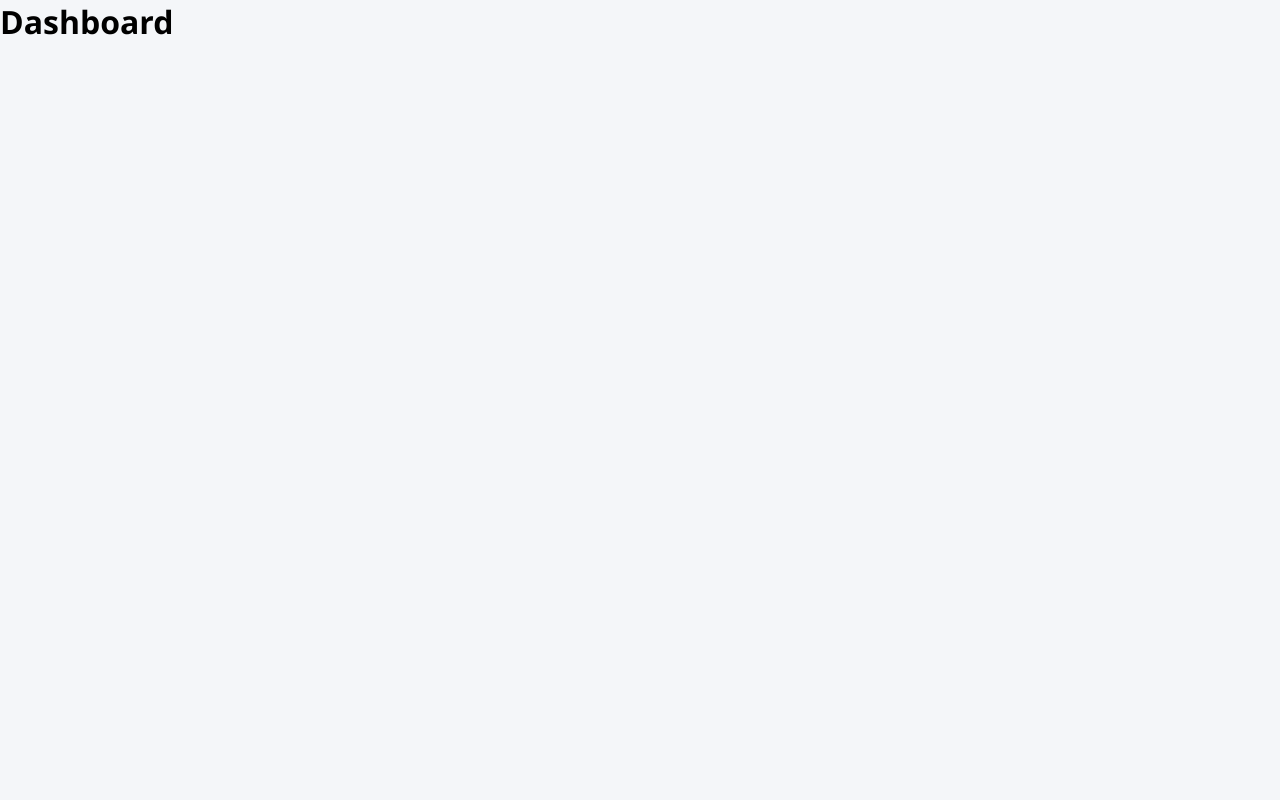
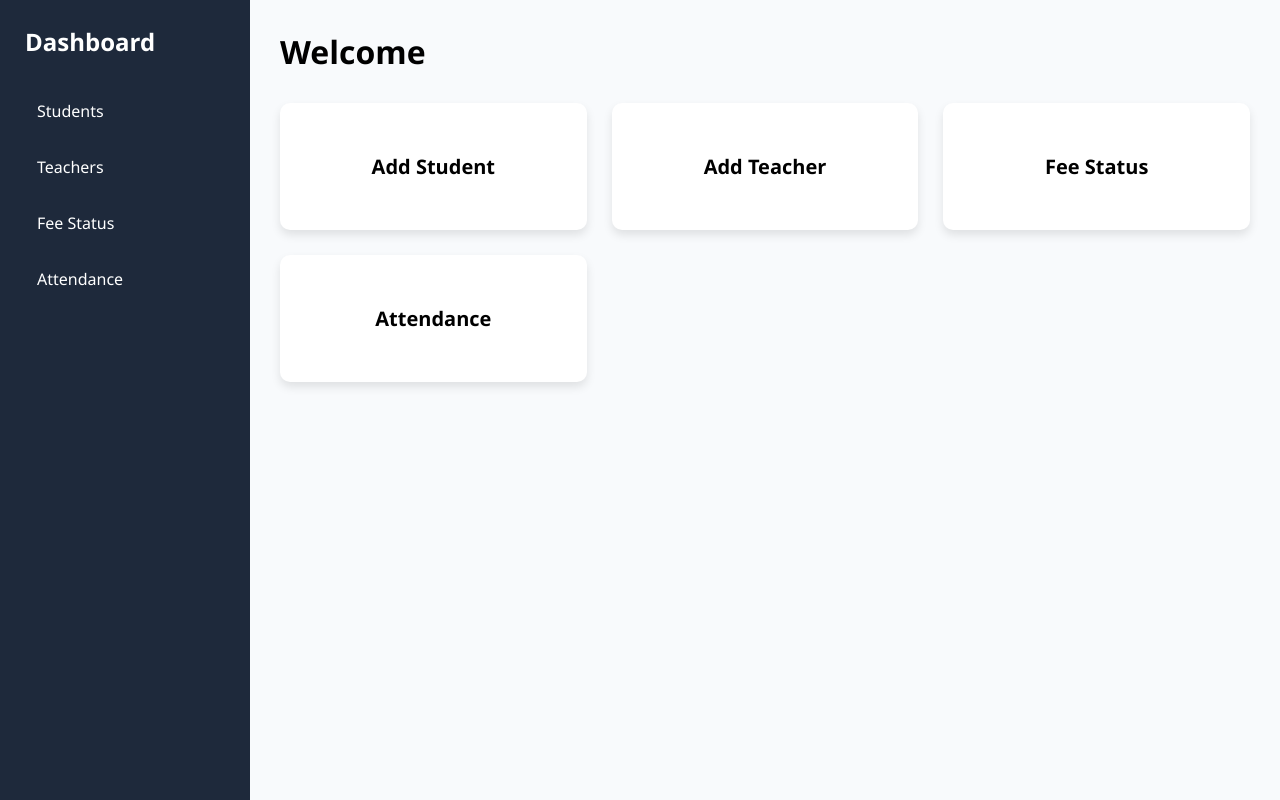
Before and after one commit to Sachin-840480/php-student-teacher-dashboard-, a React app in the folder frontend/: page /dashboard in a window 1280 px wide. Built offline with nearby package versions, Linux system fonts and the light colour scheme; the HTML template or start-up script is replaced by a standard one.

Commit message:
part2 done

```diff
--- a/frontend/src/App.jsx
+++ b/frontend/src/App.jsx
@@ -1,4 +1,4 @@
-import { Routes, Route, Navigate } from "react-router-dom";
+import { Routes, Route } from "react-router-dom";
 
 import Login from "./pages/Login";
 import Dashboard from "./pages/Dashboard";
@@ -8,7 +8,9 @@ import FeeStatus from "./pages/FeeStatus";
 import Attendance from "./pages/Attendance";
 
 function App() {
+
     return (
+
         <Routes>
 
             <Route path="/" element={<Login />} />
@@ -23,10 +25,10 @@ function App() {
 
             <Route path="/attendance" element={<Attendance />} />
 
-            <Route path="*" element={<Navigate to="/" />} />
+        </Routes>
 
-        </Routes>
     );
+
 }
 
 export default App;
--- a/frontend/src/pages/Dashboard.jsx
+++ b/frontend/src/pages/Dashboard.jsx
@@ -1,5 +1,71 @@
+import { Link } from "react-router-dom";
+
+import styles from "./Dashboard.module.css";
+
 function Dashboard() {
-    return <h1>Dashboard</h1>;
+
+    const user = JSON.parse(localStorage.getItem("user"));
+
+    return (
+
+        <div className={styles.container}>
+
+            <aside className={styles.sidebar}>
+
+                <h2>Dashboard</h2>
+
+                <Link to="/students">Students</Link>
+
+                <Link to="/teachers">Teachers</Link>
+
+                <Link to="/fees">Fee Status</Link>
+
+                <Link to="/attendance">Attendance</Link>
+
+            </aside>
+
+            <main className={styles.content}>
+
+                <h1>
+
+                    Welcome {user?.user}
+
+                </h1>
+
+                <div className={styles.cards}>
+
+                    <Link className={styles.card} to="/students">
+
+                        Add Student
+
+                    </Link>
+
+                    <Link className={styles.card} to="/teachers">
+
+                        Add Teacher
+
+                    </Link>
+
+                    <Link className={styles.card} to="/fees">
+
+                        Fee Status
+
+                    </Link>
+
+                    <Link className={styles.card} to="/attendance">
+
+                        Attendance
+
+                    </Link>
+
+                </div>
+
+            </main>
+
+        </div>
+
+    );
+
 }
 
 export default Dashboard;
--- /dev/null
+++ b/frontend/src/pages/Dashboard.module.css
@@ -0,0 +1,97 @@
+.container{
+
+    display:flex;
+
+    height:100vh;
+
+}
+
+.sidebar{
+
+    width:250px;
+
+    background:#1e293b;
+
+    color:white;
+
+    padding:25px;
+
+}
+
+.sidebar h2{
+
+    margin-bottom:30px;
+
+}
+
+.sidebar a{
+
+    display:block;
+
+    padding:12px;
+
+    color:white;
+
+    margin-bottom:10px;
+
+    border-radius:6px;
+
+}
+
+.sidebar a:hover{
+
+    background:#334155;
+
+}
+
+.content{
+
+    flex:1;
+
+    padding:30px;
+
+    background:#f8fafc;
+
+}
+
+.cards{
+
+    display:grid;
+
+    grid-template-columns:repeat(auto-fit,minmax(250px,1fr));
+
+    gap:25px;
+
+    margin-top:30px;
+
+}
+
+.card{
+
+    background:white;
+
+    text-align:center;
+
+    padding:50px;
+
+    border-radius:10px;
+
+    font-size:20px;
+
+    font-weight:bold;
+
+    box-shadow:0 5px 10px rgba(0,0,0,.1);
+
+    transition:.3s;
+
+}
+
+.card:hover{
+
+    transform:translateY(-5px);
+
+    background:#2563eb;
+
+    color:white;
+
+}
--- a/frontend/src/pages/Login.jsx
+++ b/frontend/src/pages/Login.jsx
@@ -1,5 +1,108 @@
+import { useState } from "react";
+import { useNavigate } from "react-router-dom";
+
+import styles from "./Login.module.css";
+
+import { login } from "../services/api";
+
 function Login() {
-    return <h1>Login Page</h1>;
+
+    const navigate = useNavigate();
+
+    const [form, setForm] = useState({
+        username: "",
+        password: ""
+    });
+
+    const [loading, setLoading] = useState(false);
+
+    const handleChange = (e) => {
+
+        setForm({
+            ...form,
+            [e.target.name]: e.target.value
+        });
+
+    };
+
+    const handleSubmit = async (e) => {
+
+        e.preventDefault();
+
+        try {
+
+            setLoading(true);
+
+            const res = await login(form);
+
+            if (res.data.success) {
+
+                localStorage.setItem("user", JSON.stringify(res.data));
+
+                navigate("/dashboard");
+
+            } else {
+
+                alert(res.data.message);
+
+            }
+
+        } catch (err) {
+
+            alert("Server Error",err);
+
+        } finally {
+
+            setLoading(false);
+
+        }
+
+    };
+
+    return (
+
+        <div className={styles.container}>
+
+            <div className={styles.card}>
+
+                <h1>School Management</h1>
+
+                <p>Login to Continue</p>
+
+                <form onSubmit={handleSubmit}>
+
+                    <input
+                        type="text"
+                        name="username"
+                        placeholder="Username"
+                        value={form.username}
+                        onChange={handleChange}
+                        required
+                    />
+
+                    <input
+                        type="password"
+                        name="password"
+                        placeholder="Password"
+                        value={form.password}
+                        onChange={handleChange}
+                        required
+                    />
+
+                    <button disabled={loading}>
+
+                        {loading ? "Logging In..." : "Login"}
+
+                    </button>
+
+                </form>
+
+            </div>
+
+        </div>
+
+    );
+
 }
 
 export default Login;
--- /dev/null
+++ b/frontend/src/pages/Login.module.css
@@ -0,0 +1,83 @@
+.container{
+
+    height:100vh;
+
+    display:flex;
+
+    justify-content:center;
+
+    align-items:center;
+
+    background:#f3f4f6;
+
+}
+
+.card{
+
+    width:400px;
+
+    background:white;
+
+    padding:40px;
+
+    border-radius:12px;
+
+    box-shadow:0 5px 20px rgba(0,0,0,.15);
+
+}
+
+.card h1{
+
+    text-align:center;
+
+    margin-bottom:10px;
+
+}
+
+.card p{
+
+    text-align:center;
+
+    color:gray;
+
+    margin-bottom:25px;
+
+}
+
+.card input{
+
+    width:100%;
+
+    padding:12px;
+
+    margin-bottom:15px;
+
+    border:1px solid #ccc;
+
+    border-radius:6px;
+
+}
+
+.card button{
+
+    width:100%;
+
+    padding:12px;
+
+    border:none;
+
+    background:#2563eb;
+
+    color:white;
+
+    font-size:16px;
+
+    border-radius:6px;
+
+}
+
+.card button:hover{
+
+    background:#1d4ed8;
+
+}
```
